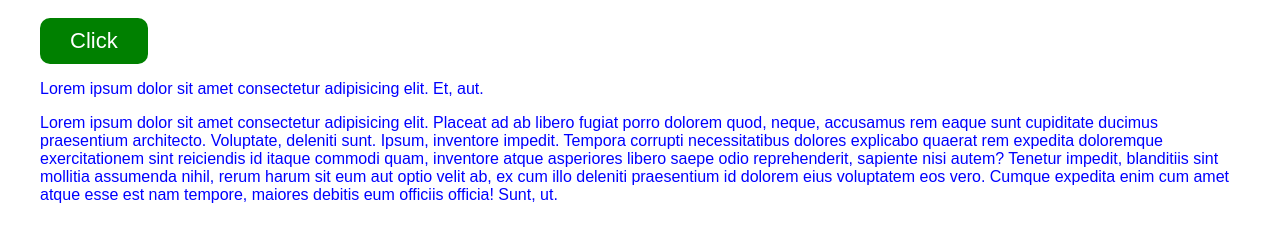
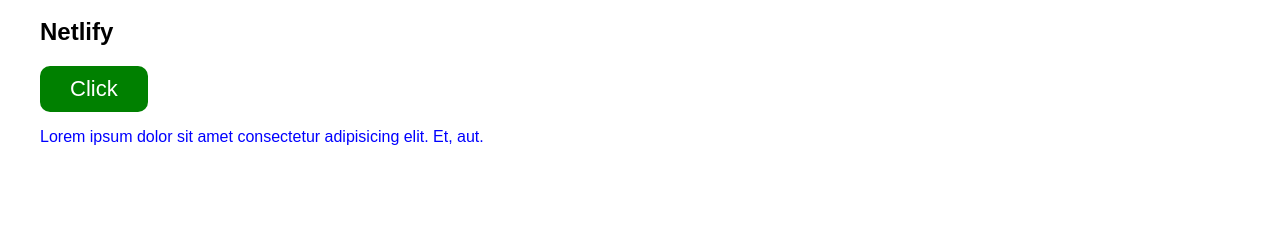
Before and after one commit to khamrayev5636/dark, a plain HTML site: page index.html in a window 1280 px wide. Shown: the part 90-332 px from the top of the page. Drawn offline with Linux system fonts and the light colour scheme.

Commit message:
Add index htmt h2 tage

```diff
--- a/index.html
+++ b/index.html
@@ -12,13 +12,12 @@
     <div class="container">
         <div class="box">
             <h1>Git Hub</h1>
+            <h2>Netlify</h2>
             <button class="dark__btn">Click</button>
             <p>
                 Lorem ipsum dolor sit amet consectetur adipisicing elit. Et, aut.
             </p>
-            <p>
-                Lorem ipsum dolor sit amet consectetur adipisicing elit. Placeat ad ab libero fugiat porro dolorem quod, neque, accusamus rem eaque sunt cupiditate ducimus praesentium architecto. Voluptate, deleniti sunt. Ipsum, inventore impedit. Tempora corrupti necessitatibus dolores explicabo quaerat rem expedita doloremque exercitationem sint reiciendis id itaque commodi quam, inventore atque asperiores libero saepe odio reprehenderit, sapiente nisi autem? Tenetur impedit, blanditiis sint mollitia assumenda nihil, rerum harum sit eum aut optio velit ab, ex cum illo deleniti praesentium id dolorem eius voluptatem eos vero. Cumque expedita enim cum amet atque esse est nam tempore, maiores debitis eum officiis officia! Sunt, ut.
-            </p>
+
         </div>
     </div>
 
```
